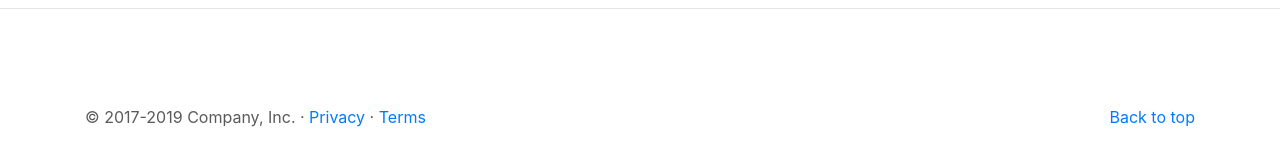
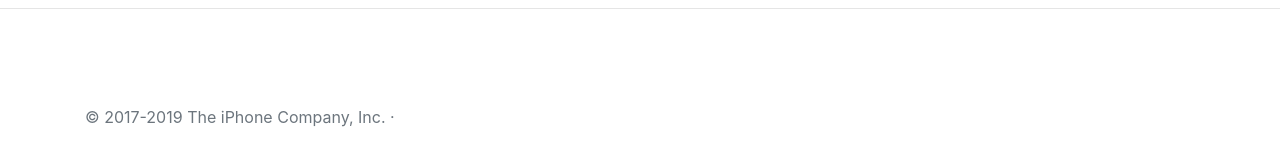
Before and after one commit to gongorafrancisco/cse341-home, a PHP site: page /index.php in a window 1280 px wide. Shown: the part 2615-2776 px from the top of the page. After the commit the page ends 2742 px from the top, so only its background shows below. Run offline with PHP 8.4, Linux system fonts and the light colour scheme.

Commit message:
Fixing footer

```diff
--- a/web/common/footer.php
+++ b/web/common/footer.php
@@ -1,6 +1,5 @@
 <footer class="footer mt-auto py-3">
   <div class="container">
-    <p class="float-right"><a href="#">Back to top</a></p>
-    <p>&copy; 2017-2019 Company, Inc. &middot; <a href="#">Privacy</a> &middot; <a href="#">Terms</a></p>
-</div>
-  </footer>
+    <span class="text-muted">&copy; 2017-2019 The iPhone Company, Inc. &middot;</span>
+  </div>
+</footer>
```
